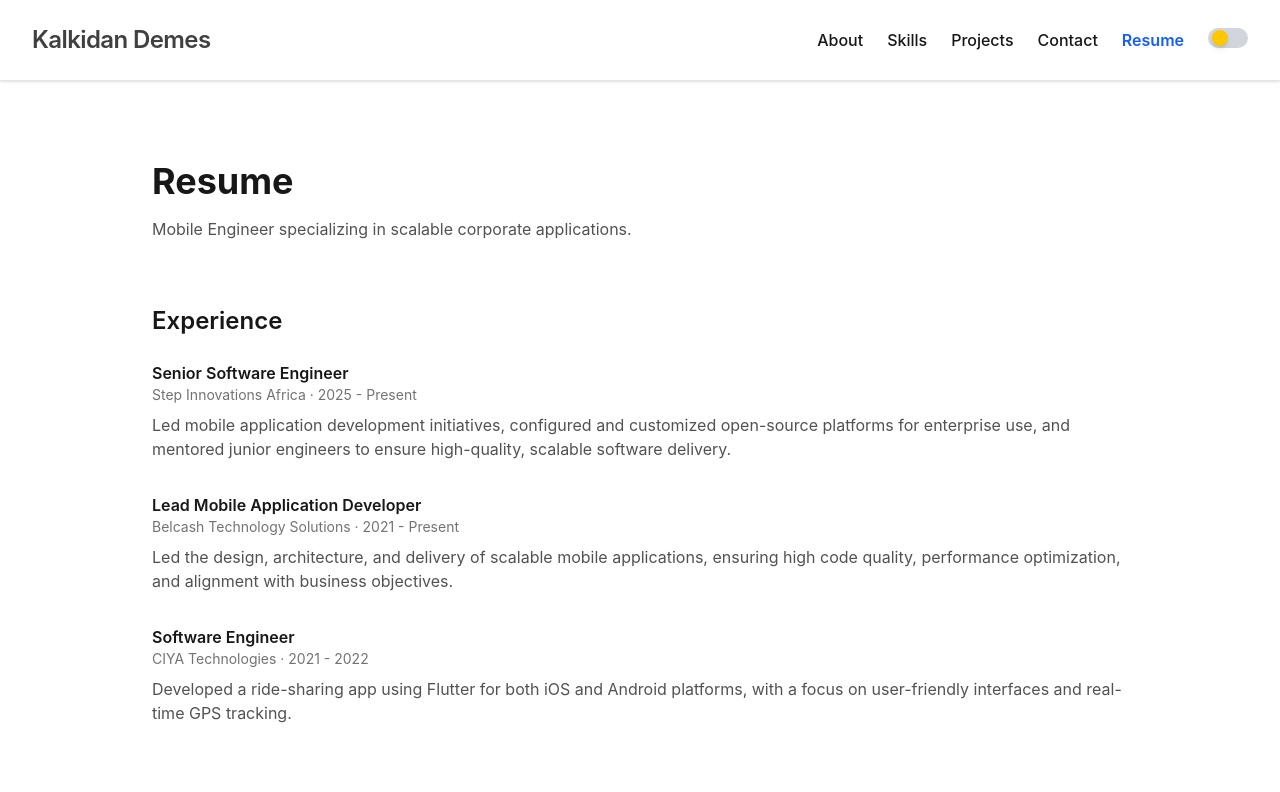
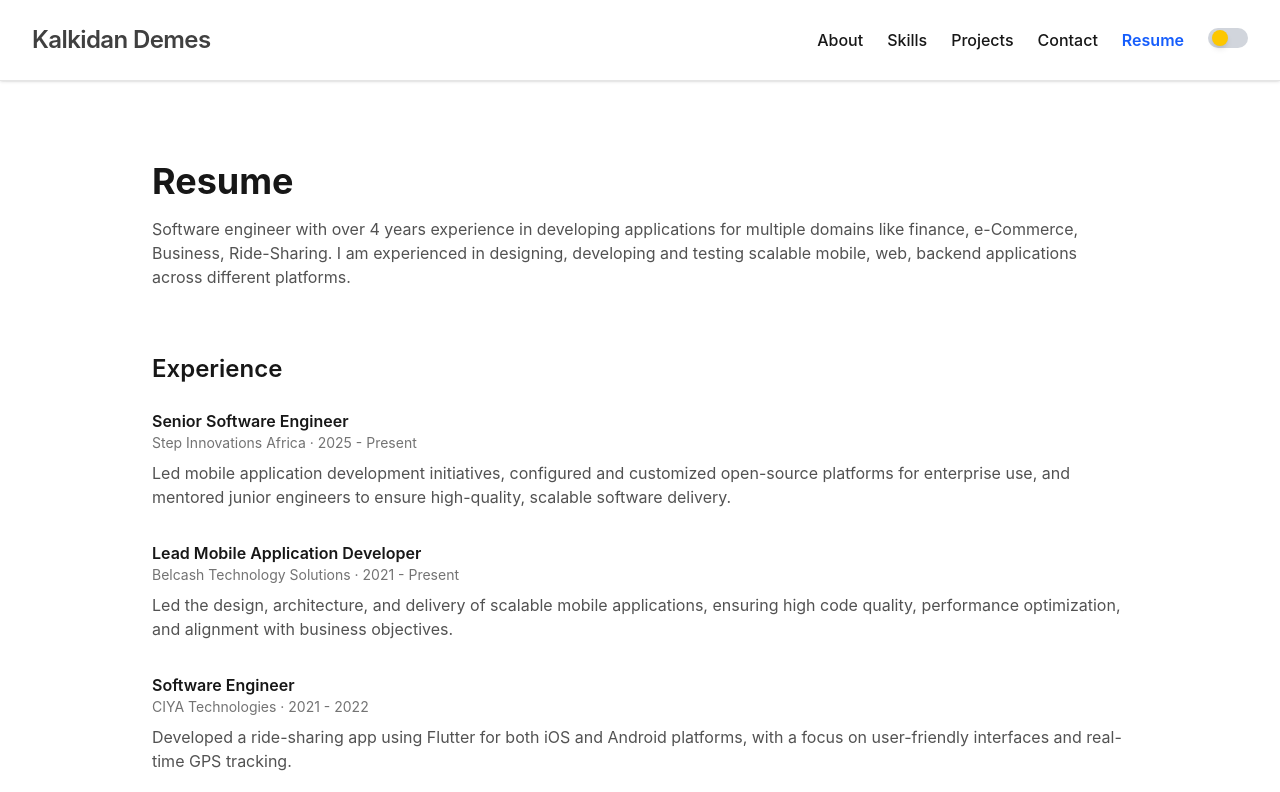
Before and after one commit to kalkidan999/portfolio, a React (Vite) app: page /resume in a window 1280 px wide. Shown: the top 792 px of the page. Built offline with nearby package versions, Linux system fonts and the light colour scheme.

Commit message:
fix: fixed errors

```diff
--- a/index.html
+++ b/index.html
@@ -4,6 +4,10 @@
     <meta charset="UTF-8" />
     <link rel="icon" type="image/svg+xml" href="/favicon.png" />
     <meta name="viewport" content="width=device-width, initial-scale=1.0" />
+    <!-- Light mode -->
+    <meta name="theme-color" content="#ffffff" media="(prefers-color-scheme: light)">
+    <!-- Dark mode -->
+    <meta name="theme-color" content="#1f2937" media="(prefers-color-scheme: dark)">
     <title>portfolio</title>
   </head>
   <body>
--- a/src/pages/Resume/Resume.tsx
+++ b/src/pages/Resume/Resume.tsx
@@ -8,7 +8,9 @@ const Resume: React.FC = () => {
           <section>
             <h1 className="text-4xl font-bold mb-4">Resume</h1>
             <p className="text-neutral-600 dark:text-neutral-400">
-               Mobile Engineer specializing in scalable corporate applications.
+               Software engineer with over 4 years experience in developing applications for multiple domains like finance, e-Commerce, Business,
+Ride-Sharing. I am experienced in designing, developing and testing scalable mobile, web, backend applications across different
+platforms.
             </p>
           </section>
 
```
